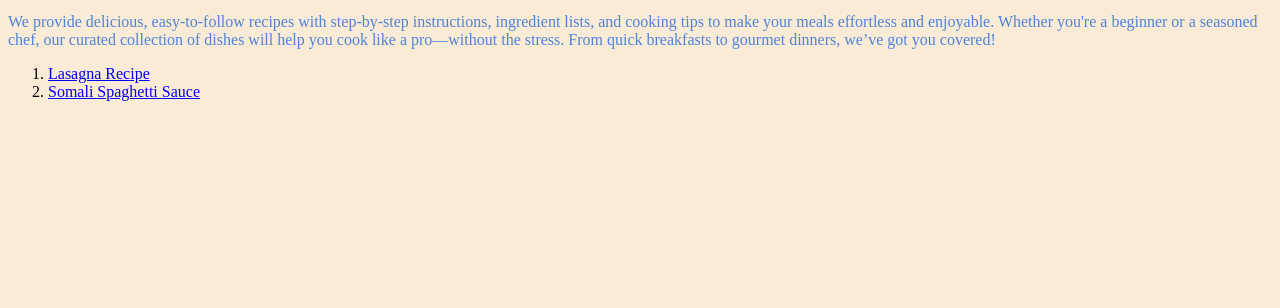
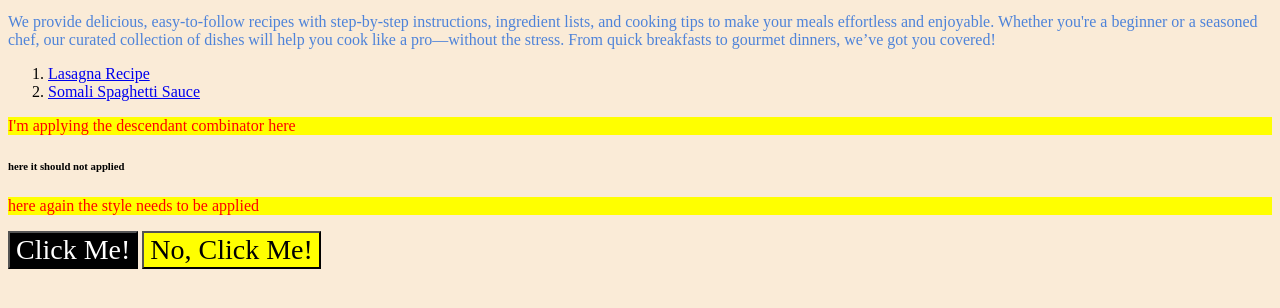
Before and after one commit to DhirajM16/odin-recipes, a plain HTML site: page index.html in a window 1280 px wide. Shown: the part 88-396 px from the top of the page. Drawn offline with Linux system fonts and the light colour scheme.

Commit message:
Initial commit

```diff
--- a/index.html
+++ b/index.html
@@ -4,10 +4,29 @@
     <meta charset="UTF-8">
     <meta name="viewport" content="width=device-width, initial-scale=1.0">
     <title>odin-recipes</title>
+
     <!-- Internal way of inseting CSS in HTML where they are put in header with style element-->
+
     <style>
         h1 {color: brown;}
         p {color: rgb(78, 131, 217);}
+
+        .click,.no { font-size: 28px;
+            font-family: 'Times New Roman', Times, serif;
+        }
+        .click {
+            color: white;
+            background-color: black;
+        }
+        .no {
+            color: black;
+            background-color: yellow;
+        }
+
+        div p{
+            background-color: yellow;
+            color: red;
+        }
     </style>
 </head>
 
@@ -24,5 +43,13 @@
         <li><a href="C:\Users\Buzzclan\Desktop\odin-recipes\lasagna.html"> Lasagna Recipe</a></li>
         <li><a href="C:\Users\Buzzclan\Desktop\odin-recipes\Somali Spaghetti Sauce.html">Somali Spaghetti Sauce</a></li>
 </ol>
+
+<div>
+    <p>I'm applying the descendant combinator here</p>
+    <h6>here it should not applied</h6>
+    <p>here again the style needs to be applied</p>
+</div>
+ <button class="click">Click Me!</button>
+ <button class="no">No, Click Me!</button>
 </body>
 </html>
```
Also changed, not shown: Style.CSS/styles.css (+12 -3 lines), lasagna.html (+5 -2 lines).
